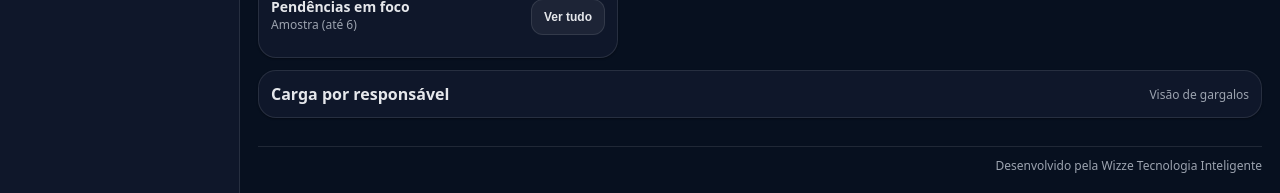
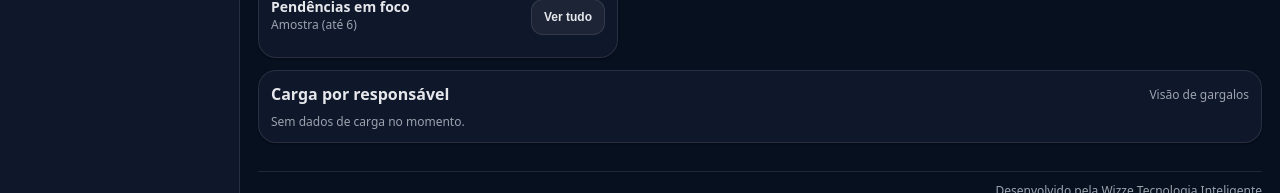
Before and after one commit to andersongrs88/sparks, a Next.js app: page /dashboard in a window 1280 px wide. Shown: the part 361-554 px from the top of the page. Built offline with nearby package versions, Linux system fonts and the light colour scheme; no server answers.

Commit message:
Update dashboard.js

```diff
--- a/pages/dashboard.js
+++ b/pages/dashboard.js
@@ -402,7 +402,7 @@ export default function DashboardPage() {
         </div>
 
         <div className="dashBottom">
-          <details className="card compact" open={false}>
+          <details className="card compact" open={true}>
             <summary className="summaryRow">
               <span style={{ fontWeight: 750 }}>Carga por responsável</span>
               <span className="muted small">Visão de gargalos</span>
```
